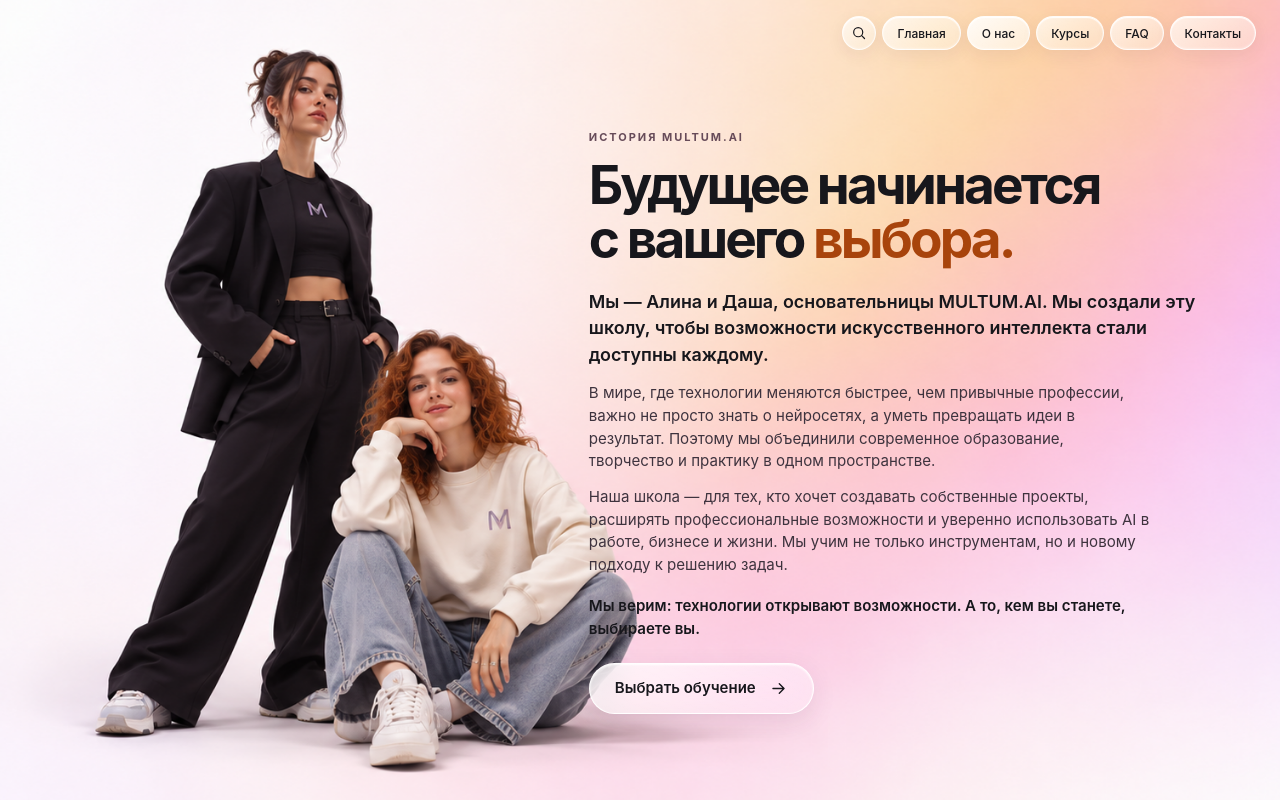
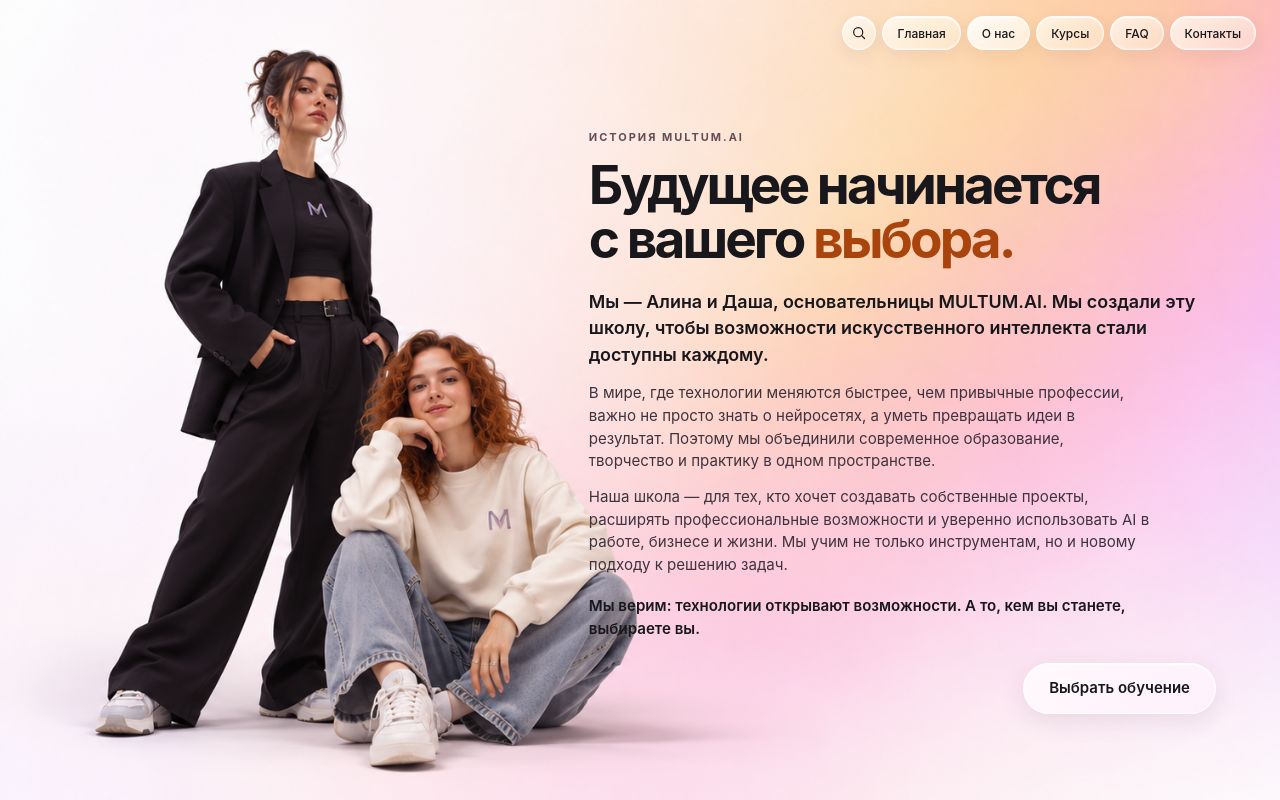
Before and after one commit to fuks19200-ctrl/09, a Next.js app: page /about in a window 1280 px wide. Built offline with nearby package versions, Linux system fonts and the light colour scheme.

Commit message:
Right-align founders CTA and remove arrow icon

```diff
--- a/app/about/page.tsx
+++ b/app/about/page.tsx
@@ -19,7 +19,6 @@ export default function About() {
         <p className="founders-story__signature">Мы верим: технологии открывают возможности. А то, кем вы станете, выбираете вы.</p>
         <a className="button button--glass founders-cta" href="/courses/">
           <span>Выбрать обучение</span>
-          <svg width="19" height="19" viewBox="0 0 24 24" fill="none" stroke="currentColor" strokeWidth="1.7" strokeLinecap="round" strokeLinejoin="round" aria-hidden="true"><path d="M5 12h14m-6-6 6 6-6 6" /></svg>
         </a>
       </article>
     </main>
--- a/app/globals.css
+++ b/app/globals.css
@@ -235,12 +235,12 @@ button:disabled, button[aria-disabled="true"], .button[aria-disabled="true"] { o
 .founders-story > p.founders-story__lead { font-size: clamp(16px, 1.4vw, 21px); font-weight: 600; color: var(--color-black); }
 .founders-story > p.founders-story__signature { font-weight: 600; color: var(--color-black); margin: 6px 0 22px; }
 .founders-cta {
+  align-self: flex-end;
   isolation: isolate;
   position: relative;
   overflow: hidden;
   min-height: 51px;
   padding: 14px 25px;
-  gap: 13px;
   border-radius: 999px;
   border: 1px solid rgba(255,255,255,.93);
   background: linear-gradient(145deg, rgba(255,255,255,.79), rgba(255,255,255,.28));
```
